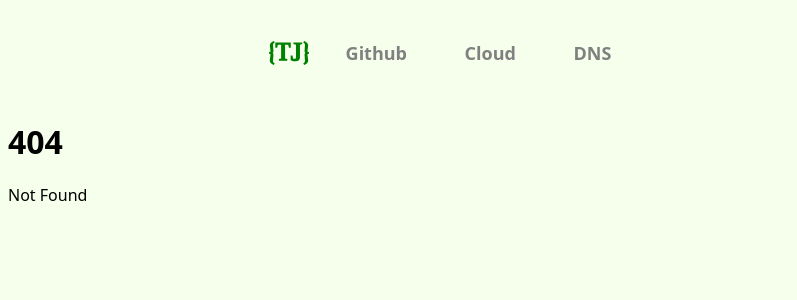
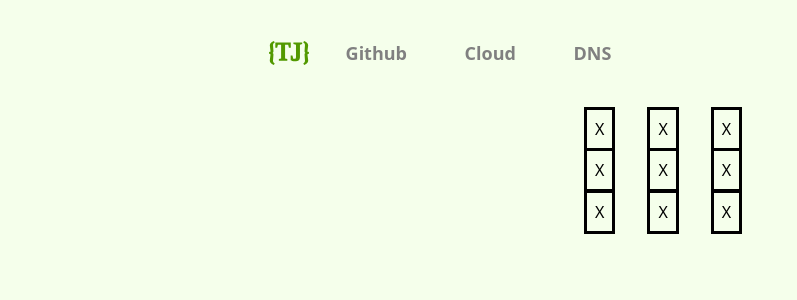
Before and after one commit to Trivaris/Homepage, a SvelteKit app: page /tictactoe in a window 1280 px wide. Before the commit this address had no page. Shown: the top 300 px of the page, without its empty margins (0-797 px from the left). Built offline with nearby package versions, Linux system fonts and the light colour scheme.

Commit message:
feat: Finished Comments and started TicTacToe

```diff
--- a/src/lib/assets/logos/Github.svelte
+++ b/src/lib/assets/logos/Github.svelte
@@ -1,12 +1,12 @@
 <style>
     .icon {
-        color: green;
+        color: var(--secondary-color);
         width: 1.5rem;
         margin: 0.5rem;
     }
 
     .icon:hover {
-        color: var(--accent-color);
+        color: var(--primary-color);
     }
 </style>
 
--- a/src/lib/assets/logos/Instagram.svelte
+++ b/src/lib/assets/logos/Instagram.svelte
@@ -1,12 +1,12 @@
 <style>
     .icon {
-        color: green;
+        color: var(--secondary-color);
         width: 1.5rem;
         margin: 0.5rem;
     }
 
     .icon:hover {
-        color: var(--accent-color);
+        color: var(--primary-color);
     }
 </style>
 
--- a/src/lib/assets/logos/LinkedIn.svelte
+++ b/src/lib/assets/logos/LinkedIn.svelte
@@ -1,12 +1,12 @@
 <style>
     .icon {
-        color: green;
+        color: var(--secondary-color);
         width: 1.5rem;
         margin: 0.5rem;
     }
 
     .icon:hover {
-        color: var(--accent-color);
+        color: var(--primary-color);
     }
 
     .logoBackground {
--- a/src/lib/assets/logos/Logo.svelte
+++ b/src/lib/assets/logos/Logo.svelte
@@ -1,6 +1,6 @@
 <style>
     .icon {
-        color: green;
+        color: var(--primary-color);
         width: 2.5rem;
         margin: 0.5rem;
     }
--- a/src/routes/+layout.svelte
+++ b/src/routes/+layout.svelte
@@ -20,8 +20,10 @@
 
 <style>
 	:root {
-		--accent-color: hsla(88,100%,80%,1);
+		--primary-color: hsla(88,100%,30%,1);
+		--secondary-color: hsla(88,100%,80%,1);
 		--background-color: hsla(88,100%,96%,1);
+		--border-padding: 20%;
 		background-color: var(--background-color);
 		font-family: "Noto Sans", sans-serif;
 	}
--- a/src/routes/Hero.svelte
+++ b/src/routes/Hero.svelte
@@ -24,7 +24,7 @@
 <style>
     .main {
         display: flex;
-        margin: 0% 20%;
+        margin: 0% var(--border-padding);
     }
 
     .heroImage {
--- a/src/routes/Navbar.svelte
+++ b/src/routes/Navbar.svelte
@@ -19,7 +19,7 @@
 		display: flex;
 		justify-content: space-between;
 		align-items: center;
-		padding: 2% 20%;
+		padding: 2% var(--border-padding);
 	}
 
 	.navbar-left {
@@ -42,7 +42,7 @@
 	}
 
 	.navlink:hover {
-		background-color: hsla(0,0%,90%,1);
+		background-color: var(--secondary-color);
 		color: black;
 	}
 
@@ -57,7 +57,7 @@
 		opacity: 0;
 		transition: opacity 0.3s ease;
 		font-weight: 600;
-		background-color: hsla(0,0%,90%,1);
+		background-color: var(--secondary-color);
 		color: black;
 		border-radius: 10px;
 		border-style: hidden;
@@ -66,7 +66,7 @@
 	.navbar-right:hover .navbutton {
 		opacity: 1;
 		font-weight: 600;
-		background-color: hsla(0,0%,90%,1);
+		background-color: var(--secondary-color);
 		color: black;
 		border-radius: 10px;
 		border-style: hidden;
--- /dev/null
+++ b/src/routes/tictactoe/+page.svelte
@@ -0,0 +1,15 @@
+<script>
+    import TicTacToe from "./TicTacToe.svelte";
+</script>
+
+<div class="tictactoe">
+    <TicTacToe />
+</div>
+
+<style>
+    .tictactoe {
+        display: flex;
+        justify-content: center;
+        align-items: center;
+    }
+</style>
--- /dev/null
+++ b/src/routes/tictactoe/TicTacToe.svelte
@@ -0,0 +1,35 @@
+<script lang="ts">
+    const size = 3;
+    let status = $state("No Result yet.");
+
+</script>
+
+<div class="main" style="--size: {size * size}rem">
+    {#each Array(size) as _, __}
+        <div class="row">
+        {#each Array(size) as _, __}
+            <span>X</span>
+        {/each}
+        </div>
+    {/each}
+</div>
+
+<style>
+    .main {
+        display: flex;
+        justify-content: space-evenly;
+        align-items: space-evenly;
+        flex-direction: column;
+        width: var(--size);
+        height: var(--size);
+    }
+
+    .row span {
+        border-style: solid;
+        border-color: black;
+        width: 1rem;
+        height: 1rem;
+        padding: 0.5rem;
+        margin: 1rem;
+    }
+</style>
```
Also changed, not shown: src/routes/comments/+page.svelte (+13 -2 lines), src/routes/comments/Comments.svelte (+40 -26 lines).
